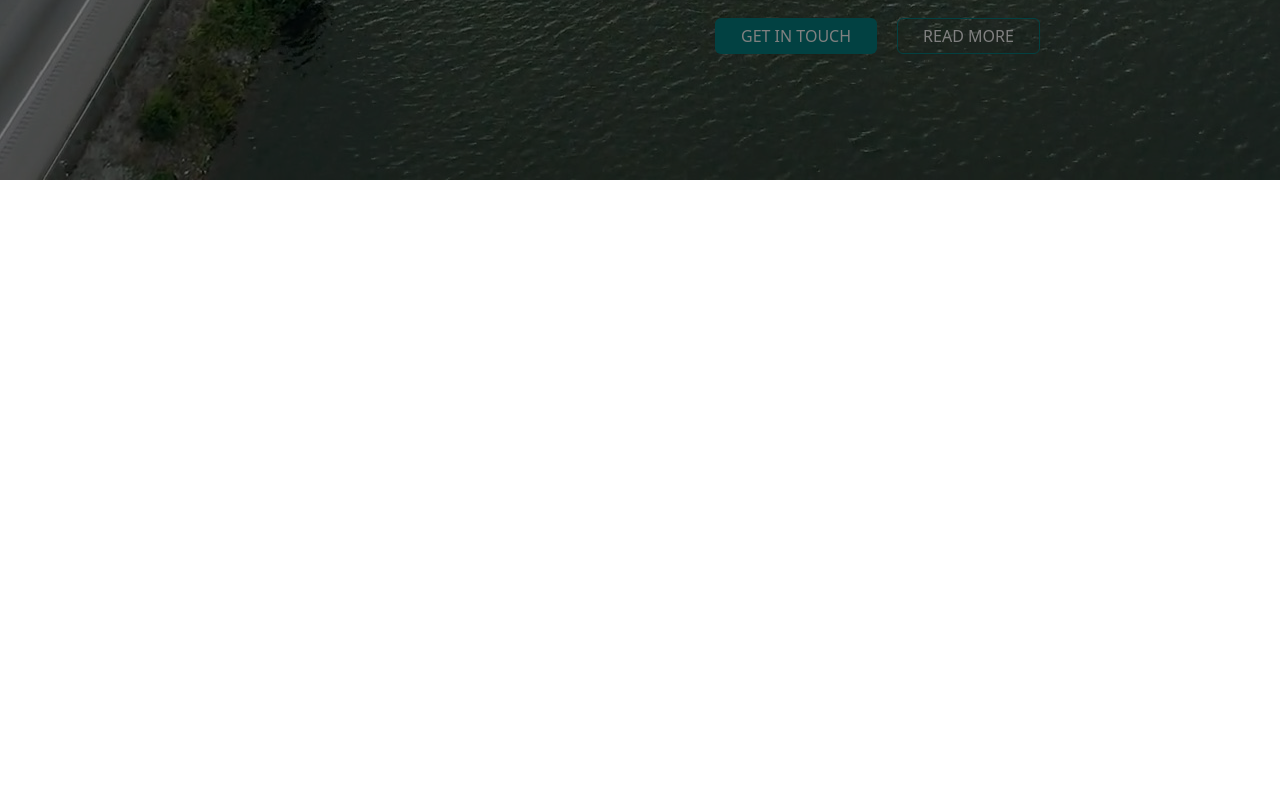
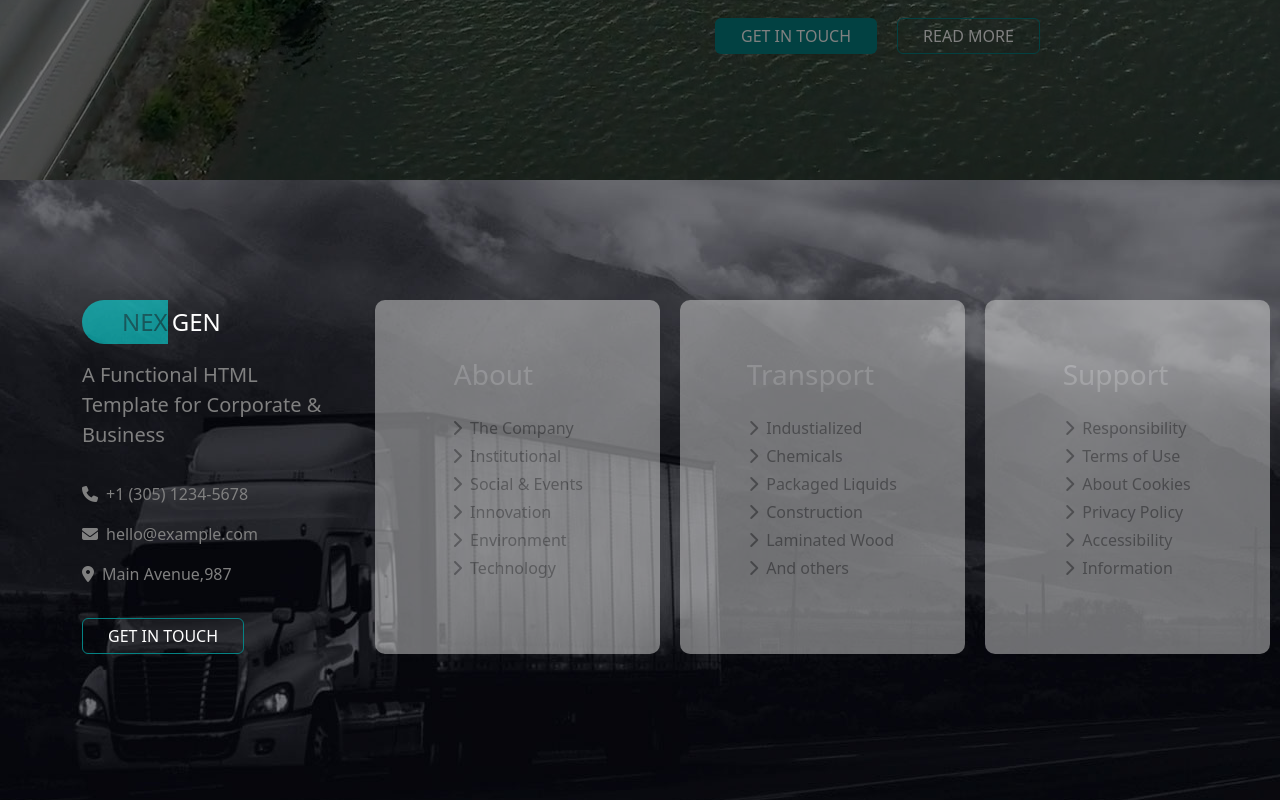
Before and after one commit to gaetano-94/proj-html-vuejs, a Vue app: page / in a window 1280 px wide. Shown: the part 730-1530 px from the top of the page. Before the commit the page ends 910 px from the top, so only its background shows below. Built offline with nearby package versions, Linux system fonts and the light colour scheme.

Commit message:
feat: footer top

```diff
--- a/src/components/footer/AppTop.vue
+++ b/src/components/footer/AppTop.vue
@@ -4,6 +4,193 @@ export default {
 };
 </script>
 
-<template></template>
+<template>
+  <section>
+    <div class="container">
+      <div class="row">
+        <div class="col-3">
+          <div class="d-flex pb-3">
+            <div class="fs-4 text-uppercase py-1 nex">Nex</div>
+            <div class="fs-4 ps-1 pt-1 text-uppercase gen">Gen</div>
+          </div>
+          <p class="fs-5 pb-3">
+            A Functional HTML Template for Corporate & Business
+          </p>
+          <ul class="ps-0">
+            <li class="pb-3">
+              <div>
+                <i class="fa-solid fa-phone pe-2" style="color: grey"></i>
+                <a href="#" class="pe-3">+1 (305) 1234-5678</a>
+              </div>
+            </li>
+            <li class="pb-3">
+              <div>
+                <i class="fa-solid fa-envelope pe-2" style="color: grey"></i>
+                <a href="#" class="pe-3">hello@example.com</a>
+              </div>
+            </li>
+            <li class="pb-3">
+              <div>
+                <i
+                  class="fa-solid fa-location-dot pe-2"
+                  style="color: gray"
+                ></i>
+                <a href="#" class="pe-3">Main Avenue,987</a>
+              </div>
+            </li>
+          </ul>
+          <button class="text-uppercase btn btn-2">Get in Touch</button>
+        </div>
+        <div
+          class="col-3 py-4 d-flex flex-column justify-content-center align-items-center gp-bg"
+        >
+          <h3 class="pb-3 pe-5">About</h3>
+          <ul class="ps-0">
+            <li class="pb-1">
+              <i class="fa-solid fa-chevron-right pe-2" style="color: grey"></i>
+              <a href="#">The Company</a>
+            </li>
+            <li class="pb-1">
+              <i class="fa-solid fa-chevron-right pe-2" style="color: grey"></i>
+              <a href="#">Institutional</a>
+            </li>
+            <li class="pb-1">
+              <i class="fa-solid fa-chevron-right pe-2" style="color: grey"></i>
+              <a href="#">Social & Events</a>
+            </li>
+            <li class="pb-1">
+              <i class="fa-solid fa-chevron-right pe-2" style="color: grey"></i>
+              <a href="#">Innovation</a>
+            </li>
+            <li class="pb-1">
+              <i class="fa-solid fa-chevron-right pe-2" style="color: grey"></i>
+              <a href="#">Environment</a>
+            </li>
+            <li>
+              <i class="fa-solid fa-chevron-right pe-2" style="color: grey"></i>
+              <a href="#">Technology</a>
+            </li>
+          </ul>
+        </div>
+        <div
+          class="col-3 py-4 d-flex flex-column justify-content-center align-items-center gp-bg"
+        >
+          <h3 class="pb-3 pe-4">Transport</h3>
+          <ul class="ps-0">
+            <li class="pb-1">
+              <i class="fa-solid fa-chevron-right pe-2" style="color: grey"></i>
+              <a href="#">Industialized</a>
+            </li>
+            <li class="pb-1">
+              <i class="fa-solid fa-chevron-right pe-2" style="color: grey"></i>
+              <a href="#">Chemicals</a>
+            </li>
+            <li class="pb-1">
+              <i class="fa-solid fa-chevron-right pe-2" style="color: grey"></i>
+              <a href="#">Packaged Liquids</a>
+            </li>
+            <li class="pb-1">
+              <i class="fa-solid fa-chevron-right pe-2" style="color: grey"></i>
+              <a href="#">Construction</a>
+            </li>
+            <li class="pb-1">
+              <i class="fa-solid fa-chevron-right pe-2" style="color: grey"></i>
+              <a href="#">Laminated Wood</a>
+            </li>
+            <li>
+              <i class="fa-solid fa-chevron-right pe-2" style="color: grey"></i>
+              <a href="#">And others</a>
+            </li>
+          </ul>
+        </div>
+        <div
+          class="col-3 py-4 d-flex flex-column justify-content-center align-items-center gp-bg"
+        >
+          <h3 class="pb-3 pe-4">Support</h3>
+          <ul class="ps-0">
+            <li class="pb-1">
+              <i class="fa-solid fa-chevron-right pe-2" style="color: grey"></i>
+              <a href="#">Responsibility</a>
+            </li>
+            <li class="pb-1">
+              <i class="fa-solid fa-chevron-right pe-2" style="color: grey"></i>
+              <a href="#">Terms of Use</a>
+            </li>
+            <li class="pb-1">
+              <i class="fa-solid fa-chevron-right pe-2" style="color: grey"></i>
+              <a href="#">About Cookies</a>
+            </li>
+            <li class="pb-1">
+              <i class="fa-solid fa-chevron-right pe-2" style="color: grey"></i>
+              <a href="#">Privacy Policy</a>
+            </li>
+            <li class="pb-1">
+              <i class="fa-solid fa-chevron-right pe-2" style="color: grey"></i>
+              <a href="#">Accessibility</a>
+            </li>
+            <li>
+              <i class="fa-solid fa-chevron-right pe-2" style="color: grey"></i>
+              <a href="#">Information</a>
+            </li>
+          </ul>
+        </div>
+      </div>
+    </div>
+  </section>
+</template>
 
-<style scoped lang="scss"></style>
+<style scoped lang="scss">
+section {
+  width: 100%;
+  height: 620px;
+  background-image: url(../../assets/img/bg-10.jpg);
+  background-position: left;
+  background-position-x: center;
+
+  .container {
+    // max-width: 1150px;
+    padding-top: 120px;
+
+    .row {
+      gap: 20px;
+      flex-wrap: nowrap;
+    }
+
+    .gp-bg {
+      background-color: lightgray;
+      filter: opacity(0.5);
+      border-radius: 10px;
+    }
+
+    .nex {
+      background-color: aqua;
+      border-radius: 30px 0px 0px 30px;
+      padding-left: 40px;
+      filter: opacity(0.5);
+      color: #058283;
+    }
+
+    .gen {
+      color: white;
+    }
+
+    p {
+      color: gray;
+    }
+
+    a {
+      color: grey;
+    }
+
+    .btn-2 {
+      border: 1px solid #058283;
+      color: white;
+      padding: 5px 25px;
+    }
+
+    h3 {
+      color: white;
+    }
+  }
+}
+</style>
```
